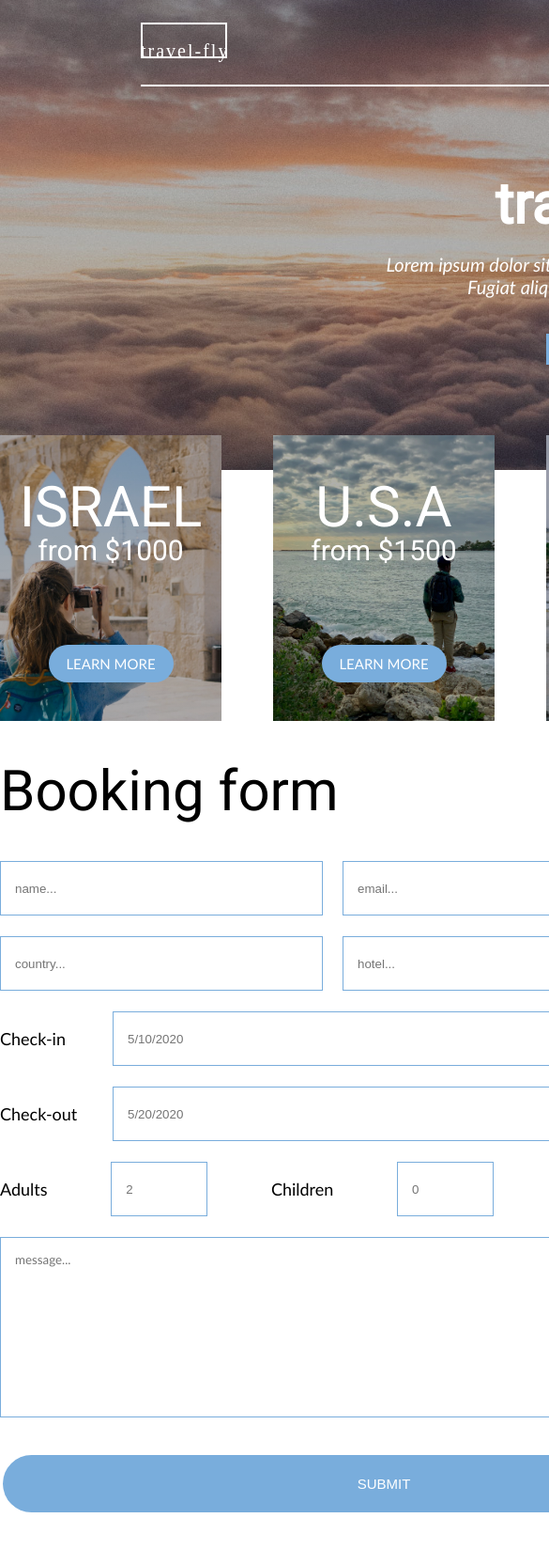
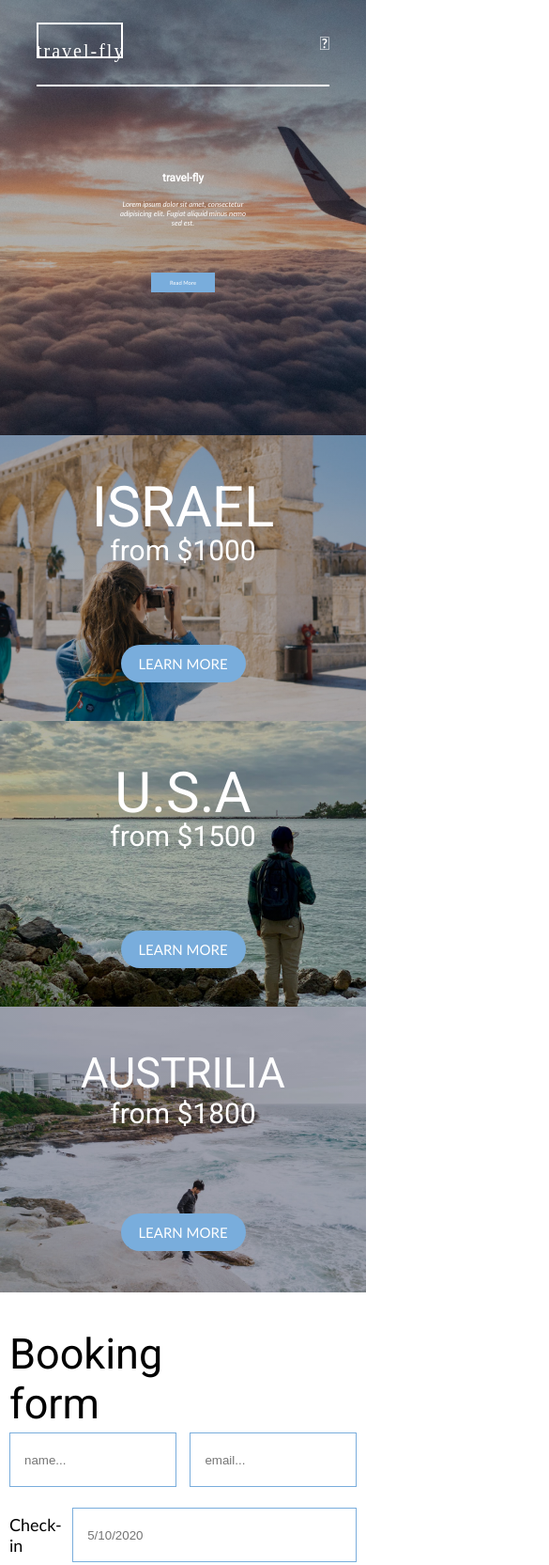
Before and after one commit to DustinStarnes/n215, a plain HTML site: page travelFly-hero/index.html in a window 390 px wide. Shown: the top 1665 px of the page at 94% size, 585 px wide, since content can reach past the window. Drawn offline with Linux system fonts and the light colour scheme.

Commit message:
new features!!!

```diff
--- a/travelFly-hero/index.html
+++ b/travelFly-hero/index.html
@@ -36,6 +36,9 @@
             <a href="#">blog</a>
             <span> | </span>
             <a href="#">contact</a>
+          </div>
+          <div class="navicon">
+            <i class="fas fa-bars"></i>
           </div>
         </nav>
 
--- a/travelFly-hero/sass/booking-form.scss
+++ b/travelFly-hero/sass/booking-form.scss
@@ -1,7 +1,7 @@
 //378 80
 .booking-form-wrapper {
-  width: 818px;
-  height: 100%;
+  max-width: 818px;
+  max-height: 100%;
   margin: 0 auto;
 
   .sub-header {
@@ -135,3 +135,48 @@
     }
   }
 }
+
+@media (max-width: 895px) {
+  .booking-form-wrapper {
+    margin: 0 10px 0 10px;
+    .sub-header {
+      width: 20px;
+      .header {
+        font-size: 45px;
+      }
+    }
+    .form-row-02,
+    .form-row-06 {
+      display: none;
+    }
+    .form-row-01 {
+      .name {
+        width: 48%;
+      }
+      .email {
+        width: 48%;
+      }
+    }
+    .form-row-03 {
+      .check-in {
+        width: 85%;
+      }
+    }
+    .form-row-04 {
+      .check-out {
+        width: 85%;
+      }
+    }
+    .form-row-05 {
+      margin-bottom: 25px;
+      .number-scroll {
+        width: 11%;
+      }
+    }
+    .form-row-07 {
+      .submit-btn {
+        width: 50%;
+      }
+    }
+  }
+}
--- a/travelFly-hero/sass/footer.scss
+++ b/travelFly-hero/sass/footer.scss
@@ -1,5 +1,5 @@
 .footer-holder {
-  width: 1280px;
+  max-width: 1280px;
   height: 100px;
   background-color: $blue;
   margin: 100px auto 0;
--- a/travelFly-hero/sass/home.scss
+++ b/travelFly-hero/sass/home.scss
@@ -4,7 +4,7 @@
   background-color: $white;
 
   .hero {
-    width: 1280px;
+    max-width: 100%;
     height: 100%;
     margin: 0 auto;
     display: flex;
@@ -49,3 +49,22 @@
     }
   }
 }
+
+@media all and (max-width: 895px) {
+  .hero-wrapper {
+    .hero {
+      .callout {
+        width: 37%;
+        .header-home {
+          font-size: 3vw;
+        }
+        .desc {
+          font-size: 2vw;
+        }
+        .readMore-button {
+          font-size: 1.5vw;
+        }
+      }
+    }
+  }
+}
--- a/travelFly-hero/sass/nav.scss
+++ b/travelFly-hero/sass/nav.scss
@@ -1,5 +1,5 @@
 nav {
-  width: 980px;
+  width: 80%;
   height: 92px;
   border-bottom: 2px solid $white;
   display: flex;
@@ -30,4 +30,22 @@ nav {
       font-size: 24px;
     }
   }
+
+  .navicon {
+    display: none;
+    color: $white;
+    font-size: 120%;
+    cursor: pointer;
+  }
 }
+
+@media (max-width: 768px) {
+  nav {
+    .lonks {
+      display: none;
+    }
+    .navicon {
+      display: block;
+    }
+  }
+}
--- a/travelFly-hero/sass/popups.scss
+++ b/travelFly-hero/sass/popups.scss
@@ -1,5 +1,5 @@
 .popup-holder {
-  width: 818px;
+  max-width: 818px;
   height: 304px;
   margin: -37px auto 0;
   display: flex;
@@ -62,13 +62,11 @@
 
   .header {
     font-size: 60px;
-
     font-family: $robo;
   }
   .price {
     font-size: 30px;
     margin-top: -90px;
-
     font-family: $robo;
   }
   .aussi {
@@ -92,3 +90,13 @@
     cursor: pointer;
   }
 }
+
+@media (max-width: 895px) {
+  .popup-holder {
+    height: 912px;
+    display: block;
+    .popup {
+      width: 100%;
+    }
+  }
+}
```
Also changed, not shown: travelFly-hero/css/styles.css.
